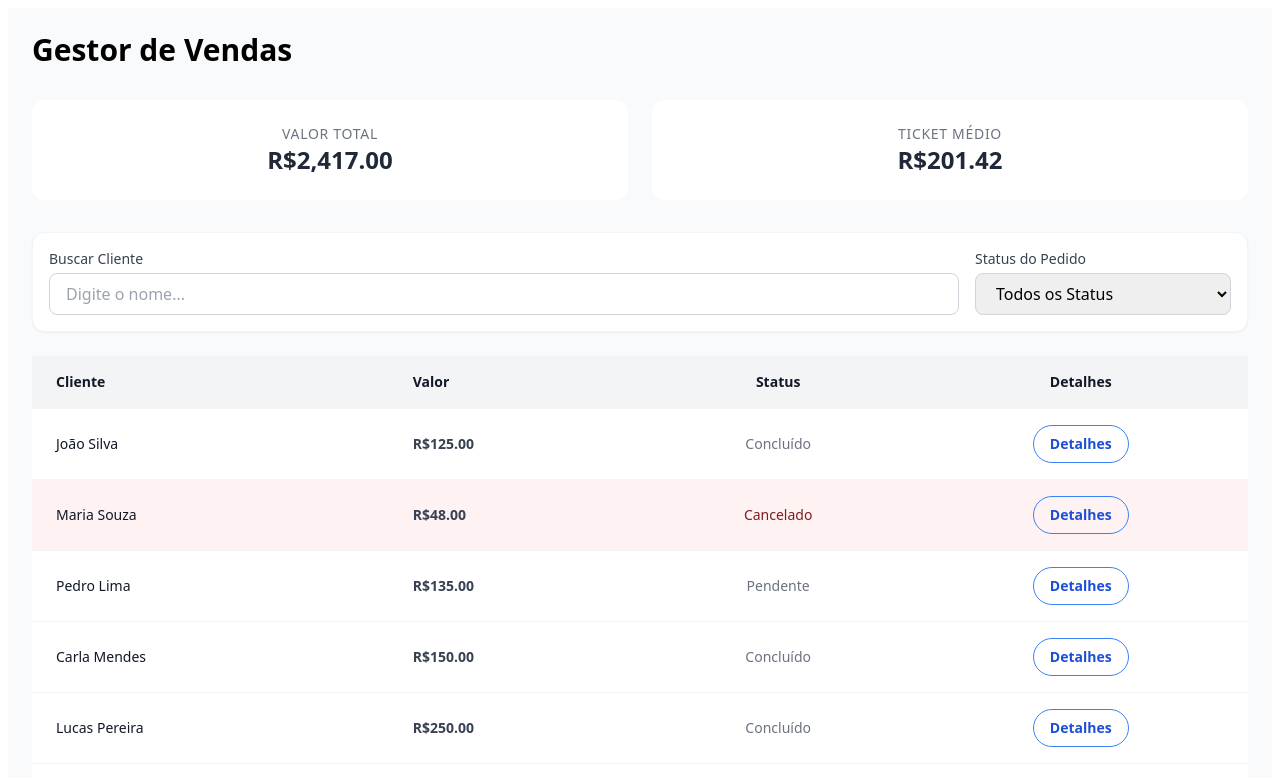
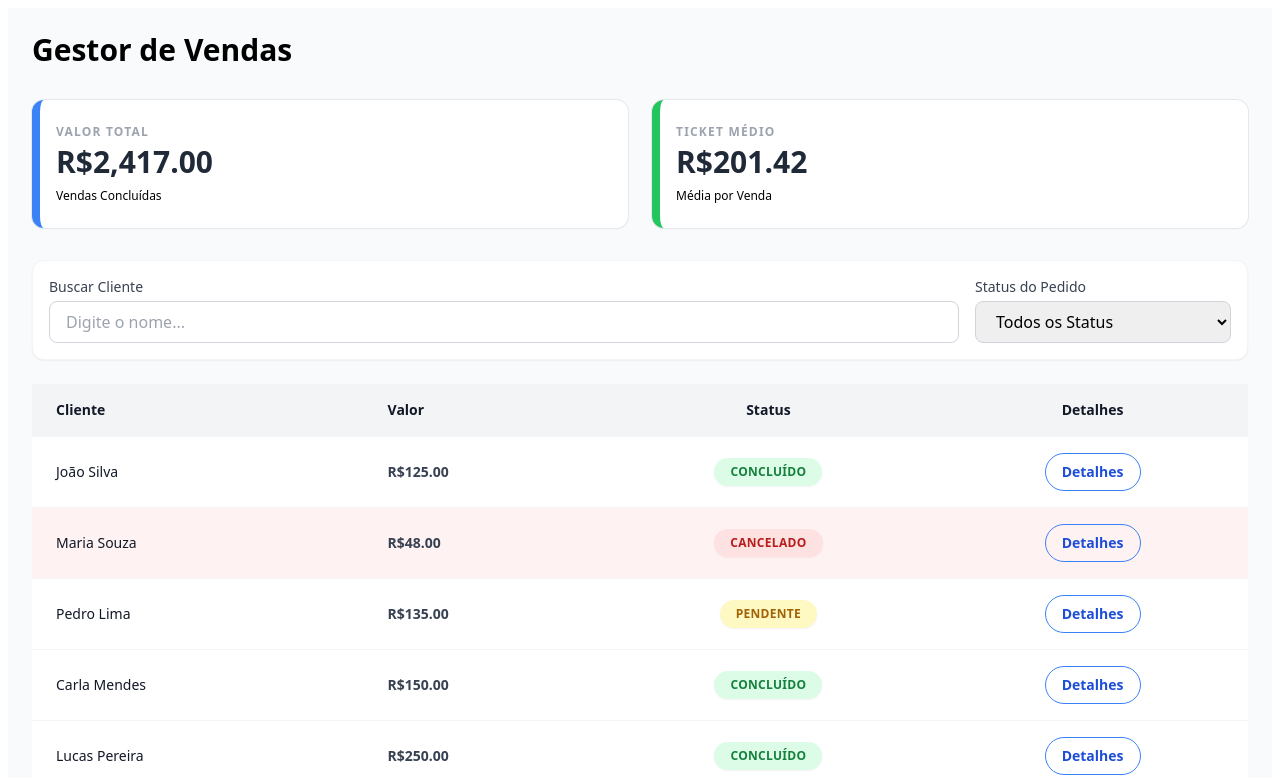
Before and after one commit to Alison-silva/Teste_Analista_AlisonSantosDaSilva, an Angular app: page / in a window 1280 px wide. Shown: the top 778 px of the page. Built offline with nearby package versions, Linux system fonts and the light colour scheme.

Commit message:
ajustes no layout

```diff
--- a/src/app/app.component.html
+++ b/src/app/app.component.html
@@ -6,25 +6,23 @@
 
     <div class="grid grid-cols-1 md:grid-cols-2 gap-6 mb-8">
 
-    <div class="bg-white p-6 rounded-xl">
-      <div class="flex flex-col items-center justify-center text-center">
-        <div>
-          <p class="text-sm font-medium text-gray-500 uppercase tracking-wider">Valor Total</p>
-          <h2 class="text-2xl font-bold text-gray-800">
+    <div class="bg-white p-6 pl-4 rounded-xl border-l-8 border-blue-500 ring-1 ring-gray-200 shadow-sm">
+      <div class="flex flex-col items-start justify-center text-left">
+          <p class="text-xs font-bold text-gray-400 uppercase tracking-widest mb-1">Valor Total</p>
+          <h2 class="text-3xl font-extrabold text-gray-800">
             {{ valorTotal | currency:'BRL' }}
           </h2>
-        </div>
+          <span class="text-black text-xs font-medium mt-2">Vendas Concluídas</span>
       </div>
     </div>
 
-    <div class="bg-white p-6 rounded-xl">
-      <div class="flex flex-col items-center justify-center text-center">
-        <div>
-          <p class="text-sm font-medium text-gray-500 uppercase tracking-wider">Ticket Médio</p>
-          <h2 class="text-2xl font-bold text-gray-800">
+    <div class="bg-white p-6 pl-4 rounded-xl border-l-8 border-green-500 ring-1 ring-gray-200 shadow-sm">
+      <div class="flex flex-col items-start justify-center text-left">
+          <p class="text-xs font-bold text-gray-400 uppercase tracking-widest mb-1">Ticket Médio</p>
+          <h2 class="text-3xl font-extrabold text-gray-800">
             {{ ticketMedio | currency:'BRL' }}
           </h2>
-        </div>
+          <span class="text-black text-xs font-medium mt-2">Média por Venda</span>
       </div>
     </div>
 
@@ -66,7 +64,14 @@
 
               <td class="px-6 py-4 font-medium text-gray-900">{{ venda.cliente }}</td>
               <td class="px-6 py-4 font-semibold text-gray-700">{{ venda.valor | currency:'BRL' }}</td>
-              <td class="px-6 py-4 text-center"> {{ venda.status }}</td>
+              <td class="px-6 py-4 text-center">
+                <span class="inline-block px-4 py-1.5 rounded-full text-xs font-bold tracking-wide uppercase shadow-sm"
+                  [ngClass]="{
+                  'bg-green-100 text-green-700 border-green-200': venda.status === 'Concluído',
+                  'bg-red-100 text-red-700 border-red-200': venda.status === 'Cancelado',
+                  'bg-yellow-100 text-yellow-700 border-yellow-200': venda.status === 'Pendente'
+                  }">{{ venda.status }}</span>
+              </td>
               <td class="px-6 py-4 text-center">
                 <button
                   class="bg-transparent hover:bg-blue-500 text-blue-700 font-semibold hover:text-white py-2 px-4 border border-blue-500 hover:border-transparent rounded rounded-full">
```
